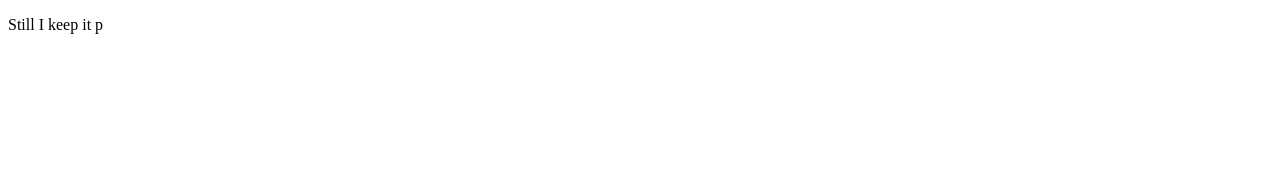
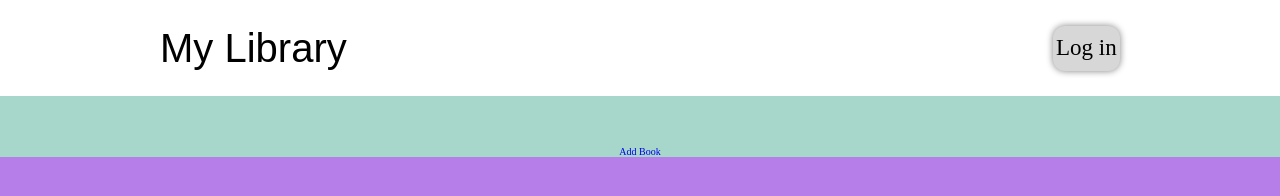
Before and after one commit to jakepz33/library, a plain HTML site: page index.html in a window 1280 px wide. Drawn offline with Linux system fonts and the light colour scheme; a web font is replaced by a local one.

Commit message:
Added some design and containers.

```diff
--- a/index.html
+++ b/index.html
@@ -4,10 +4,24 @@
     <meta charset="UTF-8">
     <meta name="viewport" content="width=device-width, initial-scale=1.0">
     <link rel="stylesheet" type="text/css" href="style.css">
+    <link rel="preconnect" href="https://fonts.googleapis.com">
+    <link rel="preconnect" href="https://fonts.gstatic.com" crossorigin>
+    <link href="https://fonts.googleapis.com/css2?family=Gabarito:wght@400;500;600;700;800&display=swap" rel="stylesheet">
     <title>Library</title>
 </head>
 <body>
-    <p>Still I keep it p</p>
+    <header>
+        <div class="bar">
+            <div class="flexbox title">My Library</div>
+            <div class="flexbox log-in"><a id="btn"href="#">Log in</a></div>
+        </div>
+    </header>
+    <div class="main-content">
+        <div class="add-button">
+            <a id="add-book" href="#" style="text-decoration: none;">Add Book</a>
+        </div>
+    </div>
+
     <script src="script.js"></script>
 </body>
 </html>
--- a/script.js
+++ b/script.js
@@ -1,58 +1,15 @@
 
 
-// constructor for Book objects
+// book objects are going to be stored in a simple array
 
-function Book(title, author, pages, read) {
-    this.title = title
-    this.author = author
-    this.pages = pages
-    this.read = read
-    this.info = function() {
-        let readbool;
-        this.read === "yes"
-        ? readbool = true
-        : readbool = false;
+const myLibrary = [];
 
-        if(readbool){
-            return(`${this.title} by ${this.author}, ${this.pages} pages, already read`)
-        }else{
-            return(`${this.title} by ${this.author}, ${this.pages} pages, has not read`)
-        }
-    }
+
+function Book() {
+    // the constructor
 }
 
-const video = { // this is an object, the function is a method
-    title : 'a',
-    tags : ['a', 'b', 'c'],
-    showTags() {
-        this.tags.forEach(function(tag) { // this is a function inside a function and reference global, therefor
-            console.log(this.title, tag);
-        }, this) // we need to include this.
-    }
+
+function addBookToLibrary() {
+    // do stuff here
 }
-
-video.showTags();
-
-function talk() {
-    return `I am ${this.name}`
-}
-
-const me = {
-    name: 'jake',
-    talk
-}
-
-const you = {
-    name: "Sina",
-    talk
-}
-
-setTimeout(() => {
-    console.log("Hello")
-})
-console.log(me.talk());
-console.log(you.talk());
-
-let book1 = new Book("Hobbit", "JK Rowling", 275, "yes");
-
-console.log(book1.info())
--- a/style.css
+++ b/style.css
@@ -0,0 +1,63 @@
+html {
+    font-size: 62.5%;
+    margin: 0;
+    padding: 0;
+}
+body {
+    background-color: rgb(230, 237, 237);
+    margin: 0;
+    padding: 0;
+    height: 100vh;
+    width: 100vw;
+}
+
+header {
+    height: 12%;
+    width: 100%;
+    background-color: white;
+    display: flex;
+    justify-content: center;
+    align-items: center;
+}
+.bar {
+    background-color: transparent;
+    width: 75%;
+    display: flex;
+}
+
+.title {
+    background-color: white;
+    flex: 1 1 0;
+    font-size: 4rem;
+    font-family: 'Gabarito', sans-serif;
+}
+.log-in {
+    background-color: rgb(216, 215, 215);
+    font-size: 2.3rem;
+    border-radius: 12px 12px;
+    box-shadow: 0px 0px 7px 0px gray;
+    width: 7%;
+    display: flex;
+    justify-content: center;
+    align-items: center;
+
+
+}
+#btn {
+    text-decoration: none;
+    color: black;
+    font-family: 'Gabarito', san-serif;
+}
+/* MAIN CONTENT */
+
+.main-content {
+    background-color: rgb(181, 126, 232);
+    height: calc(100vh - 12%);
+    width: 100%;
+}
+.add-button {
+    width: 100%;
+    padding-top: 50px;
+    background-color: rgb(166, 215, 202);
+    text-align: center;
+}
```
Also changed, not shown: 1 other file.
